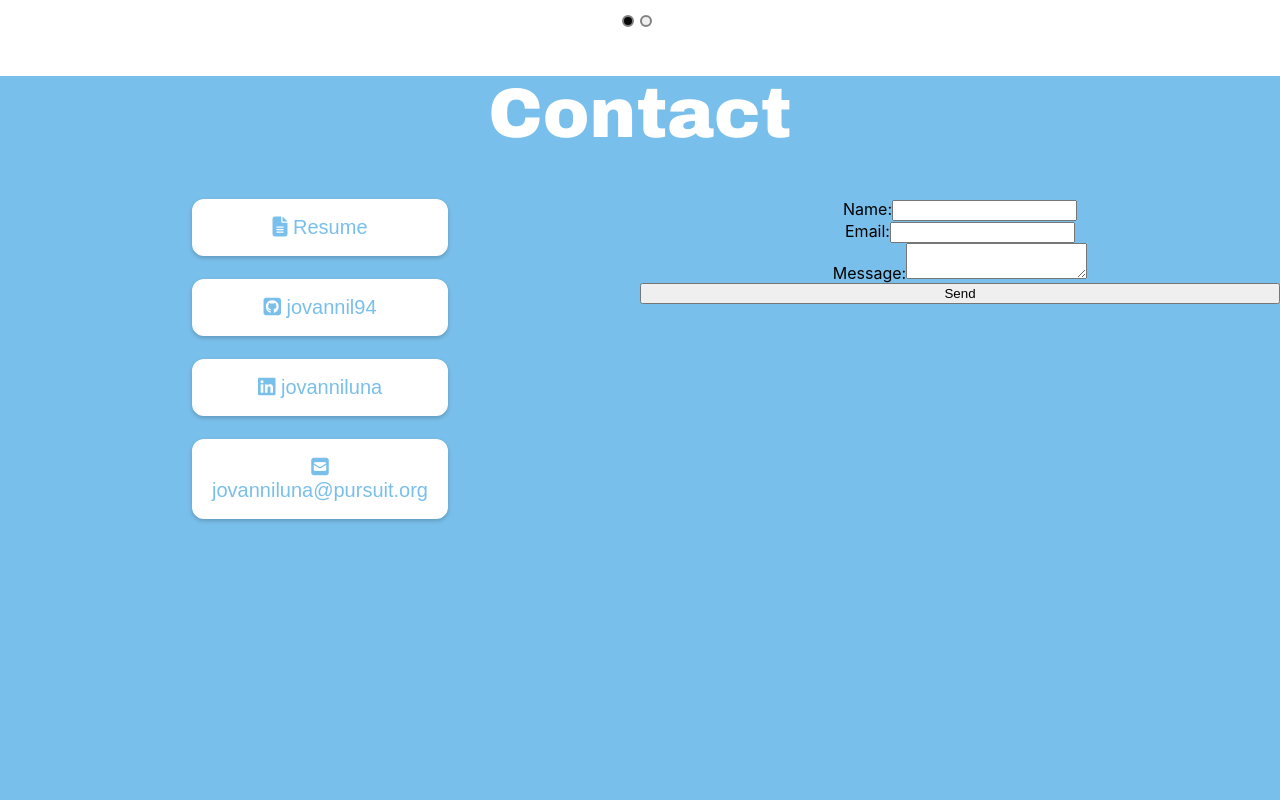
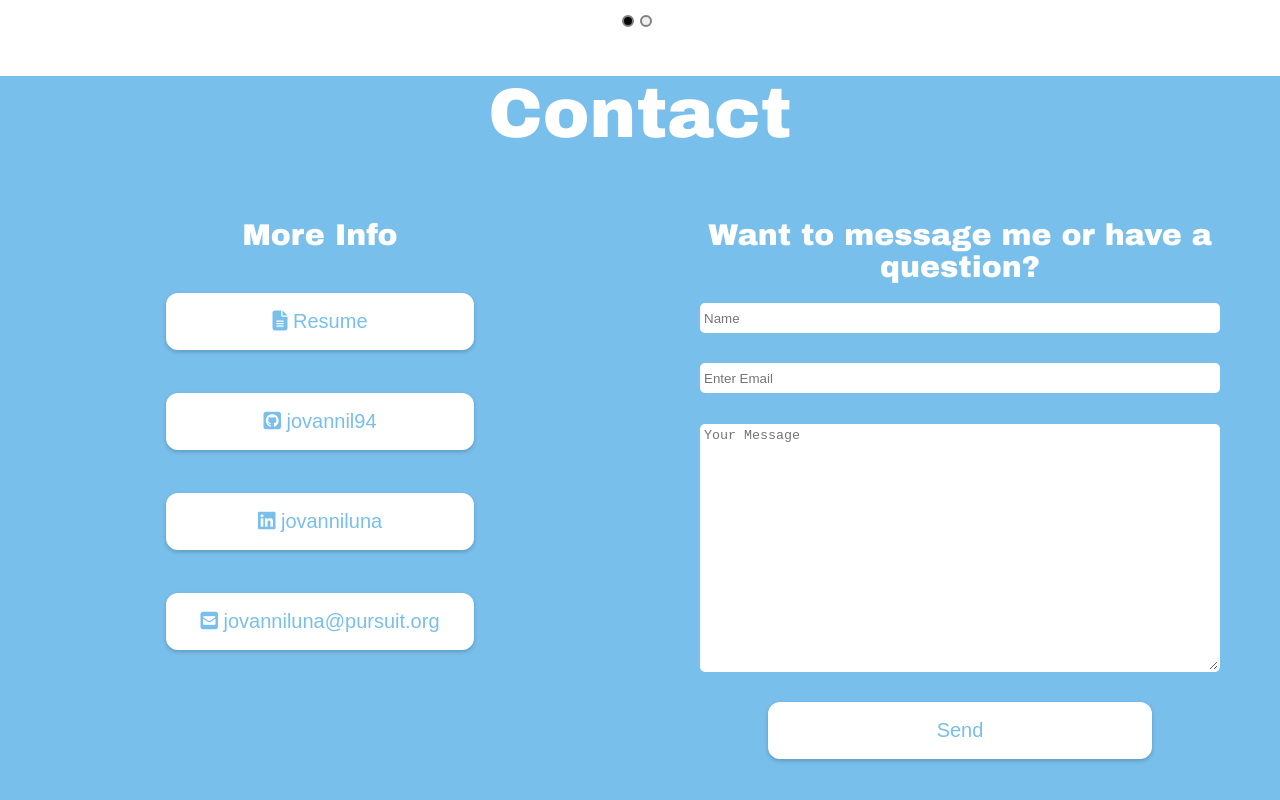
Before and after one commit to jovannil94/Porfolio, a React (Create React App) app: page / in a window 1280 px wide. Shown: the part 2986-3786 px from the top of the page. Built offline with nearby package versions, Linux system fonts and the light colour scheme.

Commit message:
finishes css for contact page

```diff
--- a/src/components/Contact.js
+++ b/src/components/Contact.js
@@ -8,6 +8,7 @@ export const Contact = ({ contactSection }) => {
             <h1 className="contactTitle">Contact</h1>
             <div className="contactContext">
                 <div className="contactLeft">
+                    <h1 className="contactFormTitle">More Info</h1>
                     <div className="contactButtonContainer">
                         <button className="contactResumeButton" ><span><i class="contactResume fas fa-file-alt"/></span> Resume</button>
                         <button className="contactGitButton" onClick={()=>window.open('https://github.com/jovannil94')}><span><i class="contactGit fab fa-github-square"/> jovannil94</span></button>
@@ -16,6 +17,7 @@ export const Contact = ({ contactSection }) => {
                     </div>
                 </div>
                 <div className="contactRight">
+                    <h1 className="contactFormTitle">Want to message me or have a question?</h1>
                     <Form/>
                 </div>
             </div>
--- a/src/css/Contact.css
+++ b/src/css/Contact.css
@@ -24,31 +24,38 @@
     align-items: center;
     /* justify-content: center; */
     width: 50%;
-    height: 80vh;
+    height: 70vh;
 }
 
 .contactRight {
     display: flex;
     flex-direction: column;
     align-items: center;
-    /* justify-content: center; */
+    justify-content: center;
     width: 50%;
-    height: 80vh;
+    height: 70vh;
+}
+
+.contactFormTitle {
+    font-family: "Arial Black", sans-serif;
+    font-size: 30px;
+    width: 90%;
+    color: white;
 }
 
 .contactButtonContainer {
     display: flex;
     flex-direction: column;
     width: 80%;
-    height: 50%;
-    justify-content: space-between;
+    height: 50vh;
+    justify-content: space-around;
     align-items: center;
 }
 
 .contactResumeButton {
     background-color: white;
     color: #79bfeb;
-    width: 50%;
+    width: 60%;
     box-shadow: 0 2px 4px 0 rgba(0,0,0,0.2);
     transition: 0.3s;
     border: solid 2px white;
@@ -83,7 +90,7 @@
 .contactGitButton {
     background-color: white;
     color: #79bfeb;
-    width: 50%;
+    width: 60%;
     box-shadow: 0 2px 4px 0 rgba(0,0,0,0.2);
     transition: 0.3s;
     border: solid 2px white;
@@ -118,7 +125,7 @@
 .contactLinkButton {
     background-color: white;
     color: #79bfeb;
-    width: 50%;
+    width: 60%;
     box-shadow: 0 2px 4px 0 rgba(0,0,0,0.2);
     transition: 0.3s;
     border: solid 2px white;
@@ -153,7 +160,7 @@
 .contactMailButton {
     background-color: white;
     color: #79bfeb;
-    width: 50%;
+    width: 60%;
     box-shadow: 0 2px 4px 0 rgba(0,0,0,0.2);
     transition: 0.3s;
     border: solid 2px white;
@@ -178,7 +185,7 @@
 }
 
 .contactMailButton:hover :before{
-    content: "View LinkedIn";
+    content: "Mail";
 }
 
 .contactMailButton:focus {
--- a/src/css/Form.css
+++ b/src/css/Form.css
@@ -2,4 +2,56 @@
     display: flex;
     flex-direction: column;
     width: 100%;
+    height: 60vh;
+    justify-content: space-between;
+    align-items: center;
 }
+
+.inputBox {
+    width: 80%;
+    border-radius: 5px;
+    height: 3vh;
+    border: solid 2px white;
+}
+
+.inputBox:focus {
+    outline: none;
+}
+
+.textBox {
+    width: 80%;
+    height: 30vh;
+    border-radius: 5px;
+    border: solid 2px white;
+}
+
+.textBox:focus {
+    outline: none;
+}
+
+.submitButton {
+    background-color: white;
+    color: #79bfeb;
+    width: 60%;
+    box-shadow: 0 2px 4px 0 rgba(0,0,0,0.2);
+    transition: 0.3s;
+    border: solid 2px white;
+    padding: 15px;
+    text-align: center;
+    text-decoration: none;
+    display: inline-block;
+    font-size: 20px;
+    border-radius: 12px;
+}
+
+.submitButton:hover {
+    cursor: pointer;
+    background-color: #79bfeb;
+    color: white;
+    transition: transform .5s ease;
+    transform: scale(1.1);
+}
+
+.submitButton:focus {
+    outline: none;
+}
--- a/src/helper/Form.js
+++ b/src/helper/Form.js
@@ -4,19 +4,10 @@ import "../css/Form.css";
 export const Form = () => {
     return (
         <form className="formContainer" action="https://formspree.io/f/meqpevpl" method="POST">
-            <label>
-                Name:
-                <input type="text" name="_replyto"/>
-            </label>
-            <label>
-                Email:
-                <input type="text" name="_replyto"/>
-            </label>
-            <label>
-                Message:
-                <textarea name="message"></textarea>
-            </label>
-            <button type="submit">Send</button>
+            <input className="inputBox" placeholder="Name" required type="text" name="name"/>
+            <input className="inputBox" placeholder="Enter Email" required type="email" name="_replyto"/>
+            <textarea className="textBox" placeholder="Your Message" required name="message"></textarea>
+            <input className="submitButton" type="submit" value="Send"/>
         </form>
     )
 }
--- a/src/helper/Triphikers.js
+++ b/src/helper/Triphikers.js
@@ -1,8 +1,4 @@
 import React from "react";
-import { Typography, Button } from '@material-ui/core';
-import YouTubeIcon from '@material-ui/icons/YouTube';
-import GitHubIcon from '@material-ui/icons/GitHub';
-import HttpIcon from '@material-ui/icons/Http';
 import "../css/Triphikers.css"
 
 const Triphikers = () => {
@@ -13,25 +9,12 @@ const Triphikers = () => {
                     <div className="tripHikersAbout">
                         <p className="tripHikersTitle">Triphikers</p>
                         <p className="projectsP">Triphikers is a 10-week Capstone 3-person project with the aim of allowing users to post, share, and join others trips from around the world. We hope to connect and encourage people to travel, share photos, and make new friends. Hosted live, both front and backend, Triphikers uses several complex components to achieve the functionality and UI/UX we deemed best for our users.</p>
-                        <p className="projectsP">Special thanks to our Google technical mentor Josh Click, mParticle UI/UX mentor Sarah Skapik, Pursuit Web Development Instructor Corey Ladovsky, Pursuit Program Manager Caroline Kang, and the 190 people who attended. If you wish to see more explanations and Q&A sessions about the technical approaches to this application please feel free to visit the Youtube links below. </p>
-                        {/* <div className="buttonsContainer">
-                            <Button startIcon={<YouTubeIcon/>} onClick={()=>window.open('https://youtu.be/XwrPQEWrUqo?t=2584')} variant="contained" color="primary" className="aboutEmail" style={{maxWidth: '400px', maxHeight: '50px', minWidth: '160px', minHeight: '30px'}}> Q&A 1 </Button>
-                            <Button startIcon={<YouTubeIcon/>} onClick={()=>window.open('https://youtu.be/T1b6qX6qxJs?t=3603')} variant="contained" color="primary" className="aboutEmail" style={{maxWidth: '400px', maxHeight: '50px', minWidth: '160px', minHeight: '30px'}}> Q&A 2 </Button>
-                            <Button startIcon={<YouTubeIcon/>} onClick={()=>window.open('https://youtu.be/JZyE2J-MAHE?t=1380')} variant="contained" color="primary" className="aboutEmail" style={{maxWidth: '400px', maxHeight: '50px', minWidth: '160px', minHeight: '30px'}}> Q&A 3 </Button>
-                            <Button startIcon={<GitHubIcon/>} onClick={()=>window.open('https://github.com/IsaiahCollazo99/triphikers')} variant="contained" color="primary" style={{maxWidth: '400px', maxHeight: '50px', minWidth: '160px', minHeight: '30px'}}> GitHub </Button>
-                            <Button startIcon={<HttpIcon/>} onClick={()=>window.open('https://triphikers.netlify.app/')} variant="contained" color="primary" style={{maxWidth: '400px', maxHeight: '50px', minWidth: '160px', minHeight: '30px'}}> TRIPHIKERS </Button>
-                        </div> */}
                     </div>
-                    {/* <div className="tripHikersVid">
-                    </div> */}
                 </div>
                 <div className="tripHikersRight">
                     <div className="videoContainer">
                         <iframe title="triphikersDemo" width="560" height="315" src="https://www.youtube.com/embed/fJBdcmVWWoY?start=2510" frameBorder="0" allow="accelerometer; autoplay; clipboard-write; encrypted-media; gyroscope; picture-in-picture" allowFullScreen></iframe>
                     </div>
-                    {/* <div className="linkedInContainer">
-                        <iframe src="https://www.linkedin.com/embed/feed/update/urn:li:ugcPost:6714695065781993472" height="766" width="504" frameBorder="0" allowFullScreen title="Embedded post"></iframe>
-                    </div> */}
                 </div>
             </div>
         </div>
```
